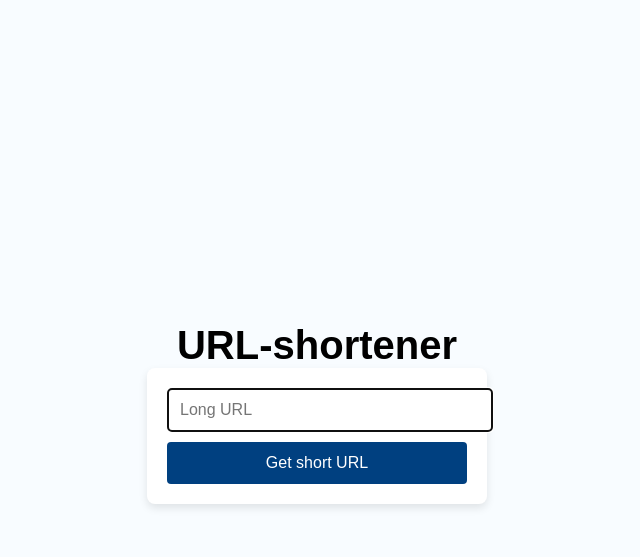
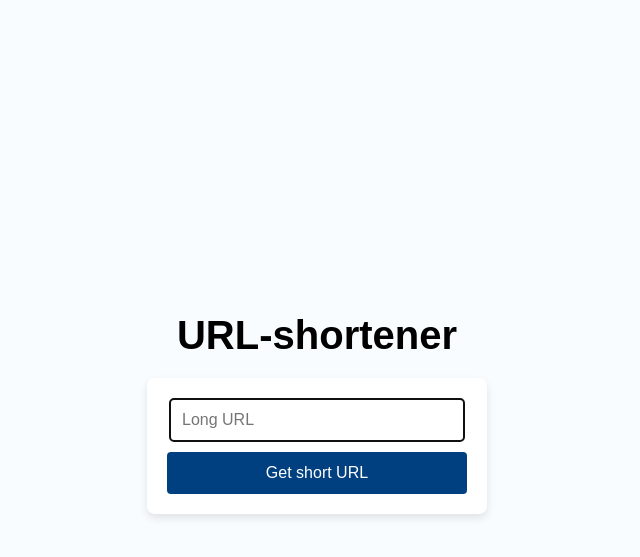
Before and after one commit to marklim-cs/url_shortener, a Flask app: page / in a window 1280 px wide. Shown: the top 557 px of the page, without its empty margins (323-963 px from the left). Run offline with Flask 3, Linux system fonts and the light colour scheme.

Commit message:
css cosmetics

```diff
--- a/static/css/style.css
+++ b/static/css/style.css
@@ -13,7 +13,7 @@ body {
 h1 {
     text-align: center;
     font-size: 2.5em;
-    margin-bottom: 0px;
+    margin-bottom: 20px;
 }
 
 .respons {
@@ -64,7 +64,7 @@ form {
 
 
 input[type="text"] {
-    width: 100%;
+    width: 90%;
     padding: 12px;
     margin-bottom: 10px;
     border: 1px solid #ddd;
```
Also changed, not shown: url_shortener.db.
